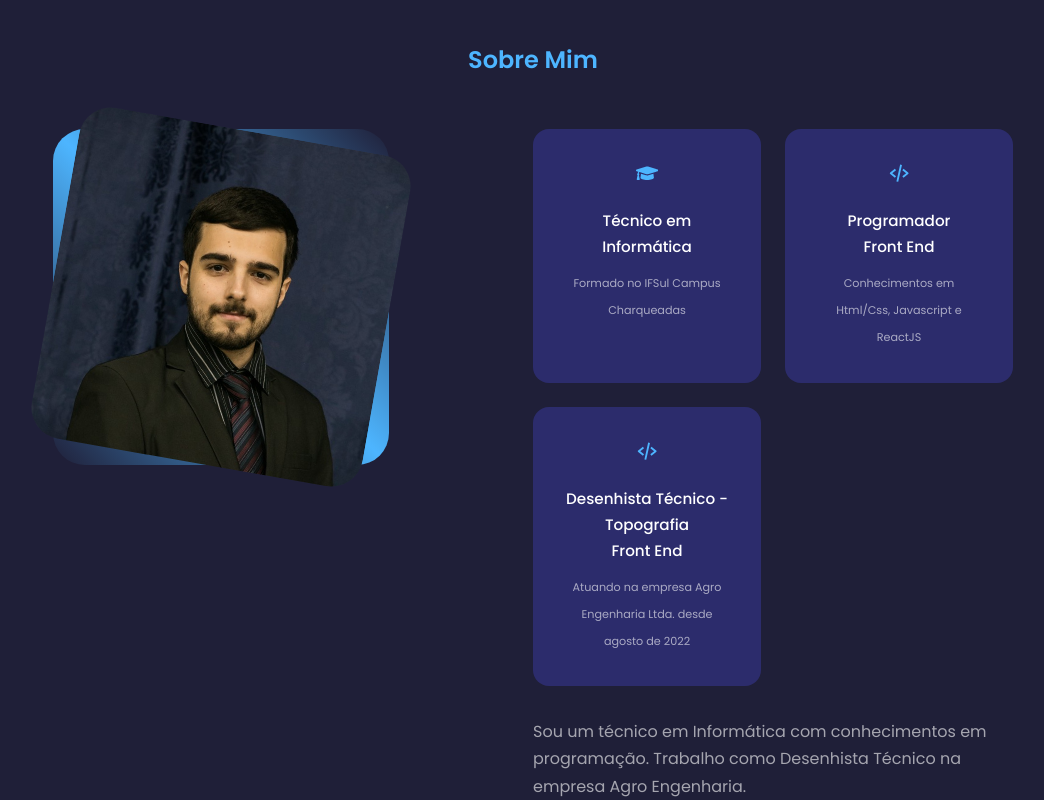
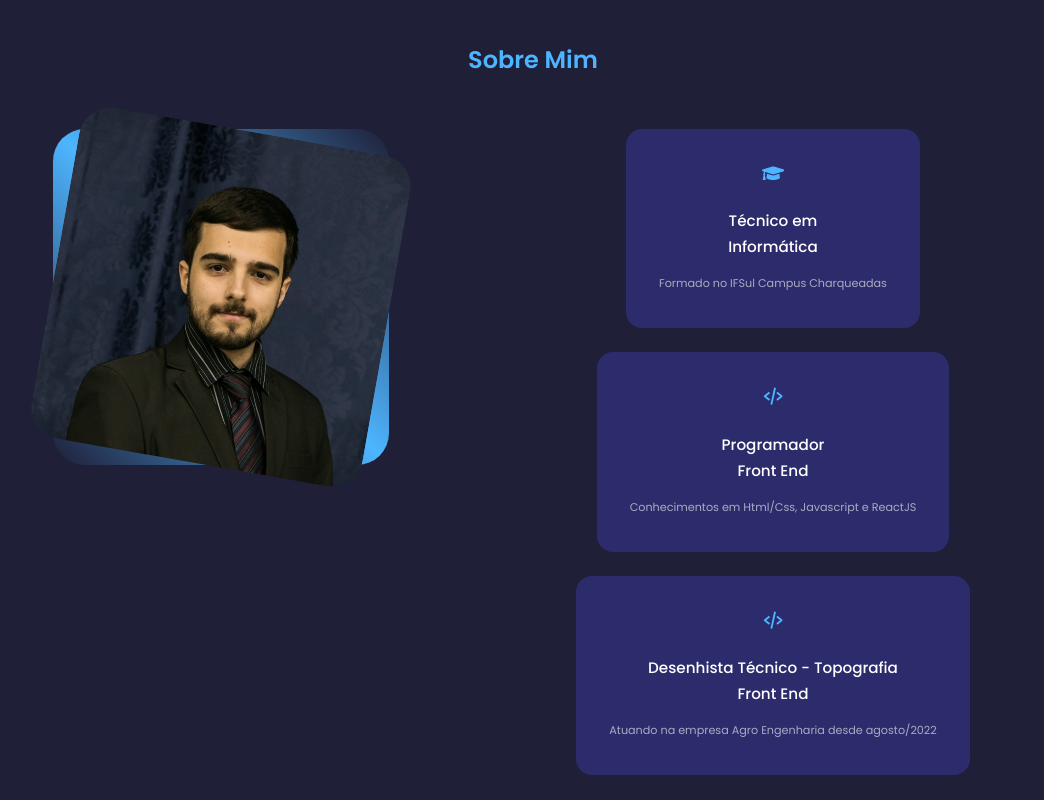
Before and after one commit to GPS33/portifolio, a React (Create React App) app: page / in a window 1280 px wide. Shown: the part 960-1760 px from the top of the page, without its empty margins (107-1151 px from the left). Built offline with nearby package versions, Linux system fonts and the light colour scheme.

Commit message:
updateV2

```diff
--- a/src/components/sobre/Sobre.jsx
+++ b/src/components/sobre/Sobre.jsx
@@ -33,7 +33,7 @@ const Sobre = () => {
             <article className='sobre__card'>
               <BiCodeAlt className="sobre__icone"/>
               <h5>Desenhista Técnico - Topografia<br></br>Front End</h5>
-              <small>Atuando na empresa Agro Engenharia Ltda. desde agosto de 2022</small>
+              <small>Atuando na empresa Agro Engenharia desde agosto/2022</small>
             </article>
 
 
--- a/src/components/sobre/sobre.css
+++ b/src/components/sobre/sobre.css
@@ -31,8 +31,10 @@
 }
 
 .sobre__cards{
-    display: grid;
-    grid-template-columns: repeat(2, 1fr);
+    display: flex;
+    flex-wrap: wrap;
+    justify-content: center;
+
     gap: 1.5rem;
 }
 
@@ -42,6 +44,7 @@
     border-radius: 1rem;
     padding: 2rem;
     text-align: center;
+
 }
 
 .sobre__card:hover{
```
